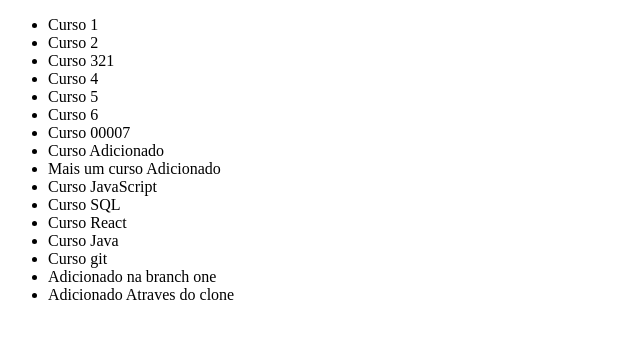
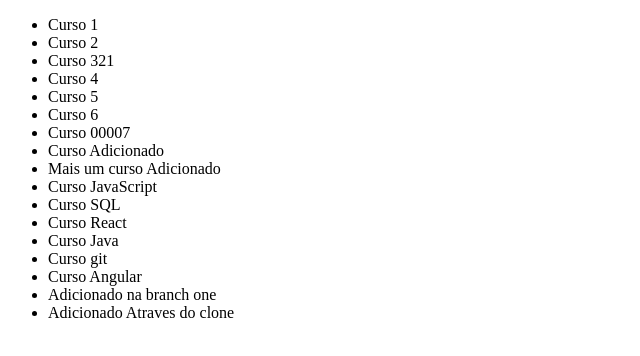
Before and after one commit to hugoodesa/gitAlura, a plain HTML site: page index.html in a window 1280 px wide. Shown: the whole page, without its empty margins (0-640 px from the left). Drawn offline with Linux system fonts and the light colour scheme.

Commit message:
adicionado curso de angular

```diff
--- a/index.html
+++ b/index.html
@@ -24,6 +24,8 @@
 
       <li>Curso git</li>
 
+      <li>Curso Angular</li>
+
 
       <li>Adicionado na branch one</li>
       <li>Adicionado Atraves do clone</li>
```
